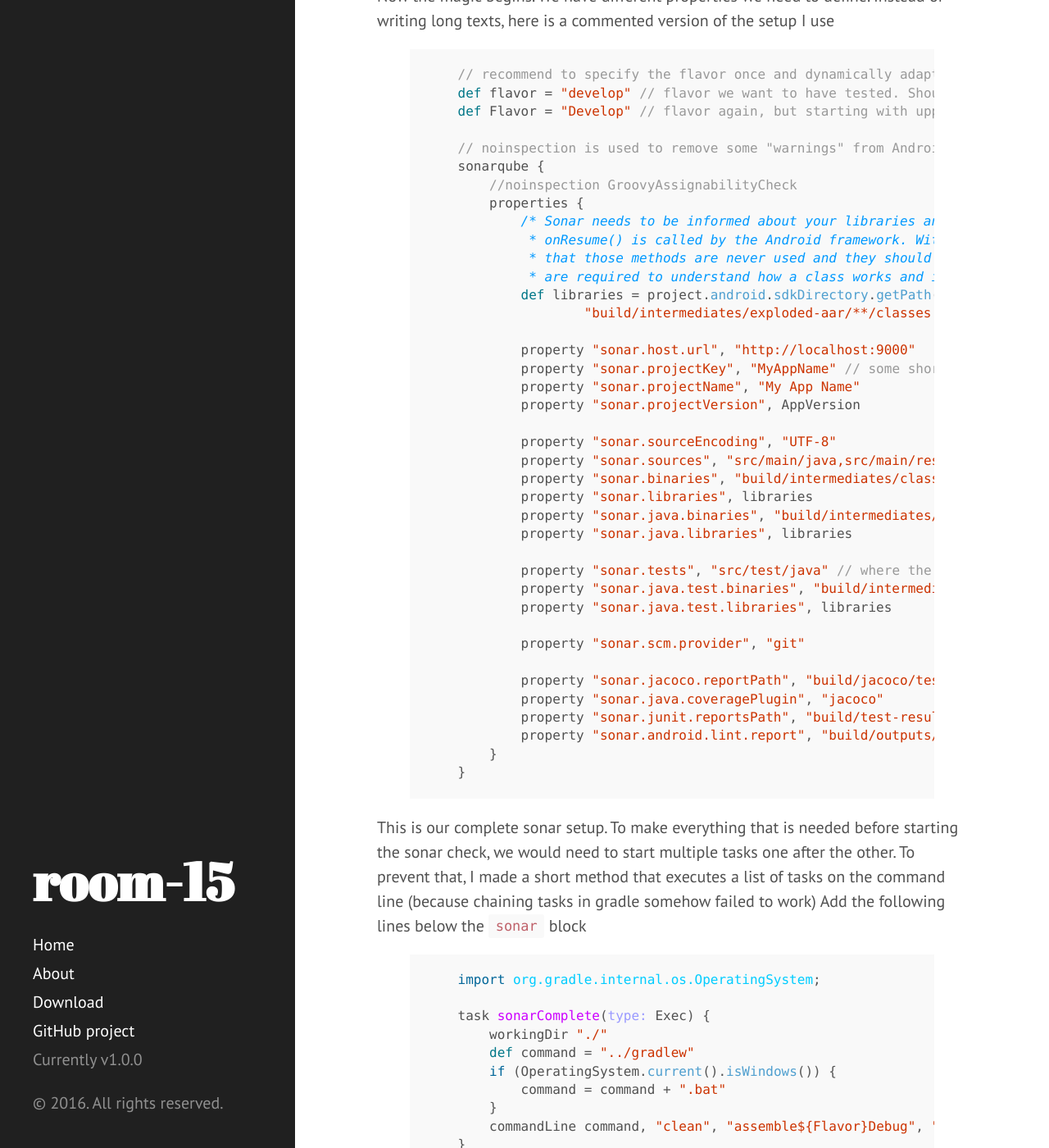
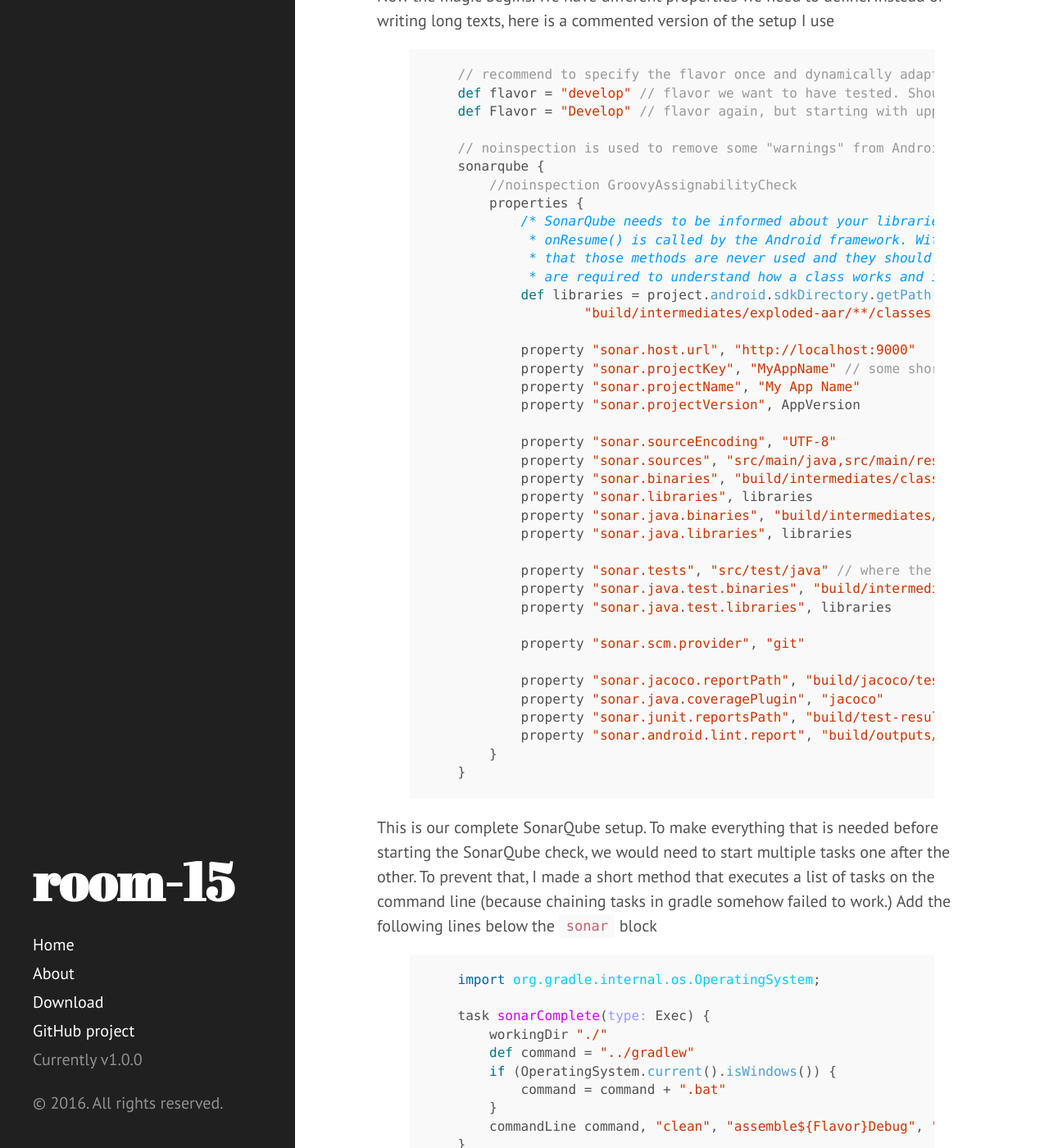
Before and after one commit to room-15/blog, a Jekyll site: the page built from _posts/2016-01-21-Static-code-quality-measurements-with-SonarQube-Jacoco-and-UnitTests.md, in a window 1280 px wide and 1400 px high, scrolled down 7223 px. Shown: the whole window at 82% size. Built offline with Jekyll 4.4.1, drawn with Linux system fonts in a browser that asks for light colours; comment, search, counter and statistics services are not loaded; some of the changed text lies outside the part shown.

Commit message:
fixed typos and grammar

```diff
--- a/_posts/2016-01-21-Static-code-quality-measurements-with-SonarQube-Jacoco-and-UnitTests.md
+++ b/_posts/2016-01-21-Static-code-quality-measurements-with-SonarQube-Jacoco-and-UnitTests.md
@@ -38,7 +38,7 @@ Next we install all necessary plugins. Go to the "Administrator" page and select
  * XML
 
 It could be possible that some of them are already installed. You can check if they are there when you activate the "Installed" tab.
-The installations are currently just pending, you need to restart or stop/start the Sonar server with the previously mentioned scripts.
+The installations are currently just pending, you need to restart or stop/start the SonarQube server with the previously mentioned scripts.
 
 ### Quality Profiles
 
@@ -90,7 +90,7 @@ For understanding purpose, we also add at least a `develop` product flavor. Why
     }
 {% endhighlight %}
 
-Sonar requires the app version to track differences between app versions. So we need to "publish" this information so that we can use it everywhere. Add the following line to gradle. Best would be above the `android` block
+SonarQube requires the app version to track differences between app versions. So we need to "publish" this information so that we can use it everywhere. Add the following line to gradle. Best would be above the `android` block
 
 {% highlight groovy %}
     def APP_VERSION = "1.0.0"
@@ -187,8 +187,8 @@ Now the magic begins. We have different properties we need to define. Instead of
     sonarqube {
         //noinspection GroovyAssignabilityCheck
         properties {
-            /* Sonar needs to be informed about your libraries and the android.jar to understand that methods like
-             * onResume() is called by the Android framework. Without that information Sonar will very likely create warnings
+            /* SonarQube needs to be informed about your libraries and the android.jar to understand that methods like
+             * onResume() is called by the Android framework. Without that information SonarQube will very likely create warnings
              * that those methods are never used and they should be removed. Same applies for libraries where parent classes
              * are required to understand how a class works and is used. */
             def libraries = project.android.sdkDirectory.getPath() + "/platforms/android-22/android.jar," +
@@ -220,7 +220,7 @@ Now the magic begins. We have different properties we need to define. Instead of
     }
 {% endhighlight %}
 
-This is our complete sonar setup. To make everything that is needed before starting the sonar check, we would need to start multiple tasks one after the other. To prevent that, I made a short method that executes a list of tasks on the command line (because chaining tasks in gradle somehow failed to work)
+This is our complete SonarQube setup. To make everything that is needed before starting the SonarQube check, we would need to start multiple tasks one after the other. To prevent that, I made a short method that executes a list of tasks on the command line (because chaining tasks in gradle somehow failed to work.)
 Add the following lines below the `sonar` block
 
 {% highlight groovy %}
@@ -236,9 +236,9 @@ Add the following lines below the `sonar` block
     }
 {% endhighlight %}
 
-Now you can just start the task `sonarComplete` and it will clean the project, assemble your flavor debug, run lint, run unit tests and jacoco and finally sonarqube to check and upload everything to the server.
+Now you can just start the task `sonarComplete` and it will clean the project, assemble your flavor debug, run lint, run unit tests and jacoco and finally SonarQube to check and upload everything to the server.
 
-When the task is finished, you should be able open the [sonar website](http://localhost:9000) and on the top right you see the project with the name you defined.
+When the task is finished, you should be able open the [SonarQube website](http://localhost:9000) and on the top right you see the project with the name you defined.
 
 ![Code Flow]({{ site.url }}/images/sonarqube.png)
 
@@ -253,7 +253,7 @@ If you now want to start to write your own tests you will pretty soon run into a
         ...
 {% endhighlight %}
 
-To fix that just add a the following test option to your `android` block
+To fix that just add the following test option to your `android` block
 
 {% highlight groovy %}
     // see for details: http://tools.android.com/tech-docs/unit-testing-support#TOC-Method-...-not-mocked.-
```
Also changed, not shown: other parts of _posts/2016-01-21-Static-code-quality-measurements-with-SonarQube-Jacoco-and-UnitTests.md (+10 -10 lines).
